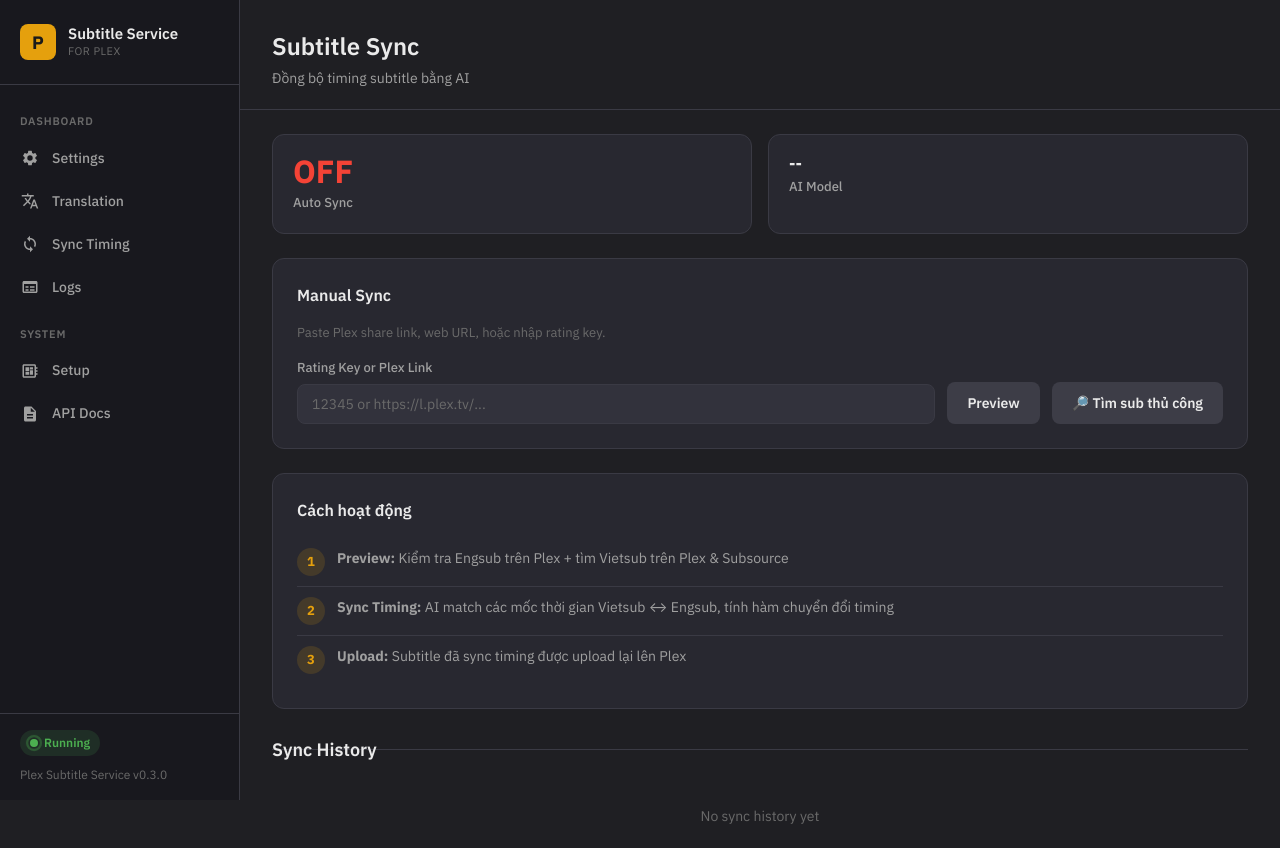
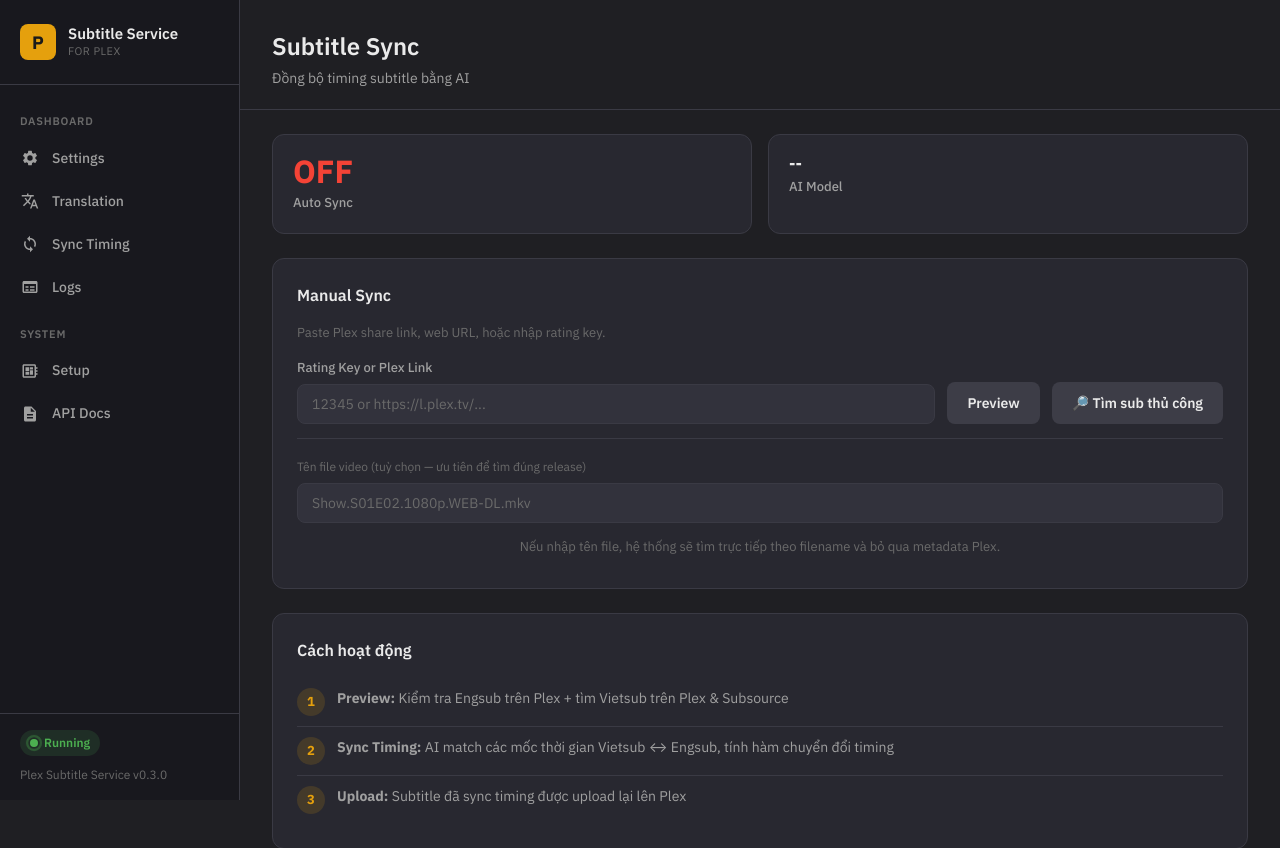
Before and after one commit to leolionart/plex-sub-downloader, a FastAPI app: template app/templates/sync.html in a window 1280 px wide. Shown: the top 848 px of the page. Run offline with FastAPI, Linux system fonts and the light colour scheme; the template is opened without the code that fills it, so the values that code supplies are empty.

Commit message:
feat: add independent manual search controls to sync UI

```diff
--- a/app/templates/sync.html
+++ b/app/templates/sync.html
@@ -623,6 +623,11 @@
                 <button class="btn btn-secondary" onclick="previewSync()" id="btn-preview">Preview</button>
                 <button class="btn btn-secondary" onclick="manualSearch()" id="btn-manual-search" title="Tìm lại từ provider, bỏ qua cache">🔎 Tìm sub thủ công</button>
     </div>
+    <div class="manual-search-panel" style="margin-top:14px;padding-top:14px;">
+        <label for="manual-video-filename" style="font-size:12px;color:var(--text-muted);">Tên file video (tuỳ chọn — ưu tiên để tìm đúng release)</label>
+        <input type="text" id="manual-video-filename" class="form-input" style="margin-top:6px;" placeholder="Show.S01E02.1080p.WEB-DL.mkv">
+        <div id="manual-search-hint" class="empty-state" style="margin-top:6px;">Nếu nhập tên file, hệ thống sẽ tìm trực tiếp theo filename và bỏ qua metadata Plex.</div>
+    </div>
 
     <!-- Progress -->
     <div class="progress-bar-container" id="progress-container">
@@ -955,20 +960,29 @@
 
     async function manualSearch() {
         const ratingKey = currentRatingKey || document.getElementById('rating-key').value.trim();
-        if (!ratingKey) { showAlert('Vui lòng nhập Rating Key hoặc Plex link', 'warning'); return; }
+        const videoFilename = document.getElementById('manual-video-filename')?.value.trim();
+        if (!ratingKey && !videoFilename) { showAlert('Vui lòng nhập Rating Key/Plex link hoặc tên file video', 'warning'); return; }
         const btn = document.getElementById('btn-manual-search');
         btn.disabled = true; btn.innerHTML = '<span class="spinner"></span>';
         try {
             const res = await fetch('/api/subtitles/manual-search', {
                 method: 'POST', headers: {'Content-Type': 'application/json'},
-                body: JSON.stringify({rating_key: ratingKey, use_cache: false})
+                body: JSON.stringify(videoFilename
+                    ? {video_filename: videoFilename, use_cache: false}
+                    : {rating_key: ratingKey, use_cache: false})
             });
             if (!res.ok) { const err = await res.json(); throw new Error(err.detail || 'Manual search failed'); }
             const result = await res.json();
-            if (previewData) {
+            if (previewData && !videoFilename) {
                 previewData.vi_candidates = result.candidates || [];
                 previewData.has_vi_on_plex = false;
                 renderPreview(previewData);
+            } else {
+                const candidates = result.candidates || [];
+                document.getElementById('results-area').innerHTML = `
+                    <div class="result-card"><div class="result-header"><h3>Manual subtitle search</h3><span class="tag tag-info">${candidates.length} candidates</span></div>
+                    <div class="result-body">${candidates.length ? `<select class="sub-select" id="vi-sub-select" onchange="onSubSelect(this.value)">${candidates.map((c, i) => `<option value="${c.provider}:${c.id}" ${i===0?'selected':''}>[${c.provider}] ${c.name || c.filename || 'Subtitle'} (${c.quality || 'unknown'})</option>`).join('')}</select><div class="action-buttons"><button class="btn btn-primary" onclick="executeUploadTarget()">Upload bản đã chọn</button></div>` : '<div class="empty-state">Không tìm thấy subtitle phù hợp.</div>'}</div></div>`;
+                if (candidates.length) selectedSubtitleId = `${candidates[0].provider}:${candidates[0].id}`;
             }
             showAlert(`${(result.candidates || []).length} candidate subtitle tìm thấy`, 'success');
         } catch (e) { showAlert('Manual search failed: ' + e.message, 'error'); }
```
